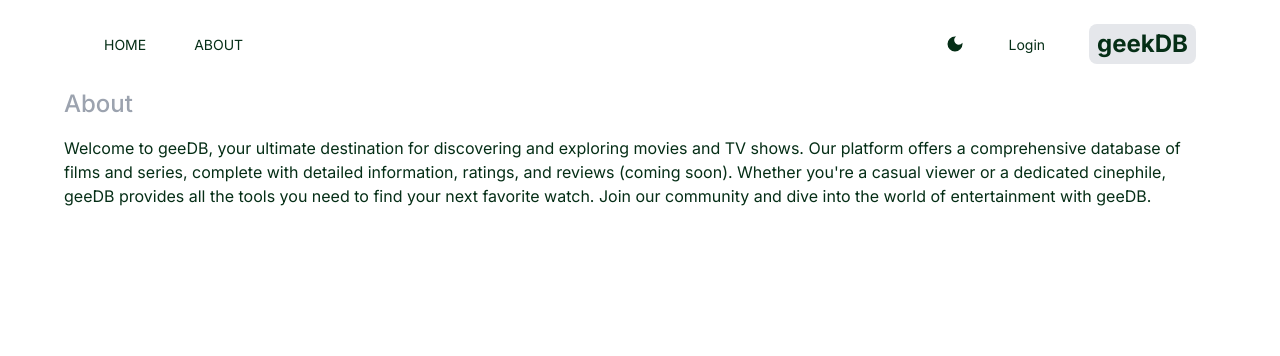
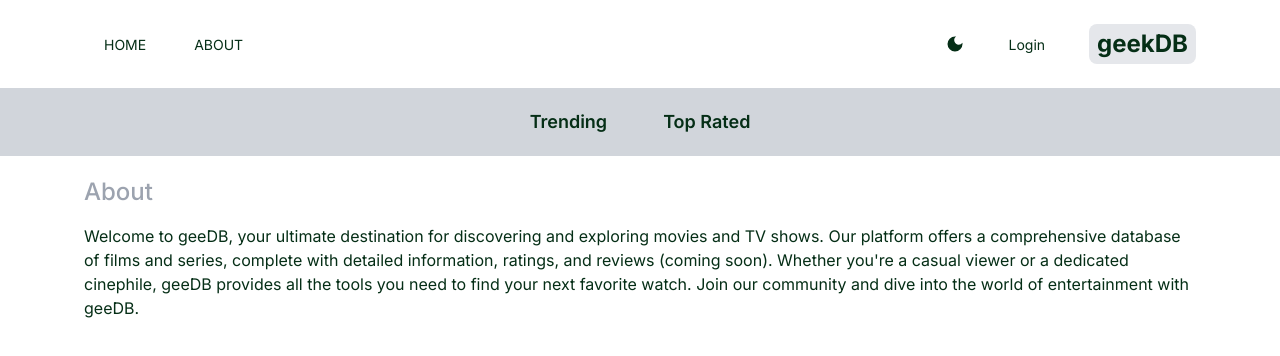
Before and after one commit to matlesz/geekDb, a Next.js app: page /about in a window 1280 px wide. Shown: the top 356 px of the page. Built offline with nearby package versions, Linux system fonts and the light colour scheme.

Commit message:
feat: Add NavField component to display navigation options

```diff
--- a/src/app/about/page.jsx
+++ b/src/app/about/page.jsx
@@ -1,6 +1,6 @@
 export default function About() {
   return (
-    <div className="max-w-6xl mx-auto space-y-4">
+    <div className="max-w-6xl mx-auto space-y-4 p-5">
         <h1 className="text-2xl font-medium text-gray-400">About</h1>
         <p>
         Welcome to geeDB, your ultimate destination for discovering and exploring movies and TV shows.
--- a/src/app/layout.jsx
+++ b/src/app/layout.jsx
@@ -2,6 +2,7 @@ import { Inter } from "next/font/google";
 import "./globals.css";
 import Header from "@/components/header";
 import Providers from "./Providers";
+import NavField from "@/components/NavField";
 
 const inter = Inter({ subsets: ["latin"] });
 
@@ -18,7 +19,8 @@ export default function RootLayout({ children }) {
           {/* Header */}
           <Header />
 
-          {/* Navbar */}
+          {/* NavField */}
+          <NavField />
 
           {/* SearchBox */}
 
--- /dev/null
+++ b/src/components/NavField.jsx
@@ -0,0 +1,10 @@
+import NavFieldItem from "./NavFieldItem";
+
+export default function NavField() {
+  return (
+    <div className="flex justify-center dark:bg-gray-700 bg-gray-300 lg:text-lg p-5">
+        <NavFieldItem title="Trending" param="fetchTrending" />
+        <NavFieldItem title="Top Rated" param="fetchTopRated" />
+    </div>
+  )
+}
--- /dev/null
+++ b/src/components/NavFieldItem.jsx
@@ -0,0 +1,21 @@
+"use client";
+
+import Link from "next/link";
+import { useSearchParams } from "next/navigation";
+
+export default function NavFieldItem({ title, param }) {
+    const searchParams = useSearchParams();
+    const genre = searchParams.get("genre");
+    return (
+    <div>
+        <Link
+        className={`m-5 hover:text-green-600 font-semibold p-2
+            ${
+                genre && genre === param && "underline underline-offset-8 decoration-4 decoration-green-600 rounded-lg"
+            }`}
+        href={`/?genre=${param}`}>
+            {title}
+        </Link>
+    </div>
+  )
+}
```
